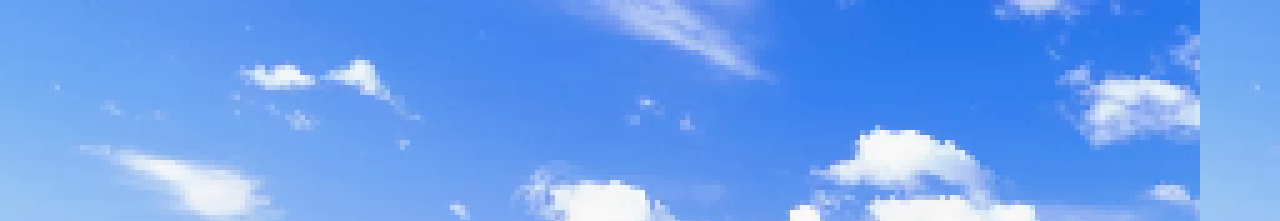
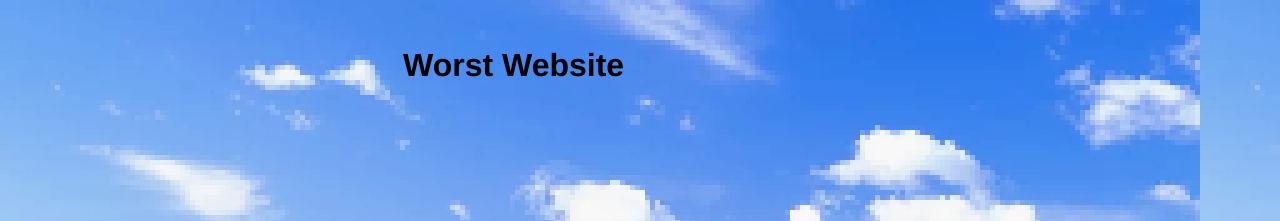
Before and after one commit to ZabirAbu/HorrWebsite, a plain HTML site: page index.html in a window 1280 px wide. Shown: the top 221 px of the page. Drawn offline with Linux system fonts and the light colour scheme.

Commit message:
added header

```diff
--- a/index.html
+++ b/index.html
@@ -7,6 +7,7 @@
     <meta name="viewport" content="width=device-width, initial-scale=1.0">
     <title>Website</title>
     <link rel="stylesheet" href="styles.css">
+    <h1 class="website_heading">Worst Website</h1>
 </head>
 
 <body>
--- a/styles.css
+++ b/styles.css
@@ -16,6 +16,13 @@ body{
 ::-webkit-scrollbar-thumb {
     background-color: #fcfcfc; /* color of the thumb */
     border-radius: 5px; /* roundness of the thumb */
+}
+
+.website_heading {
+    text-align: center;
+    font-family: 'Franklin Gothic Medium', 'Arial Narrow', Arial, sans-serif;
+    width: 80%;
+    font-size: 30;
 }
 
 .container{
```
